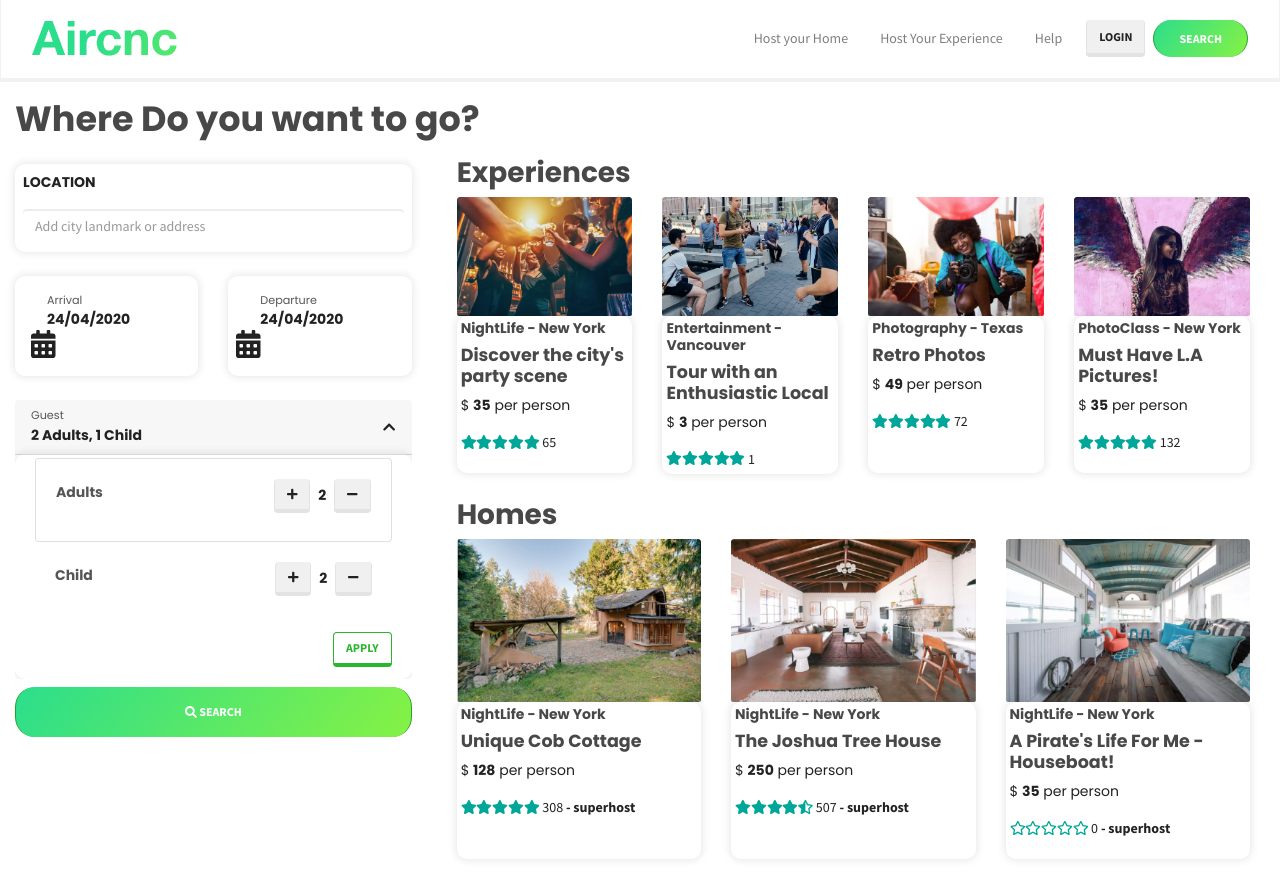
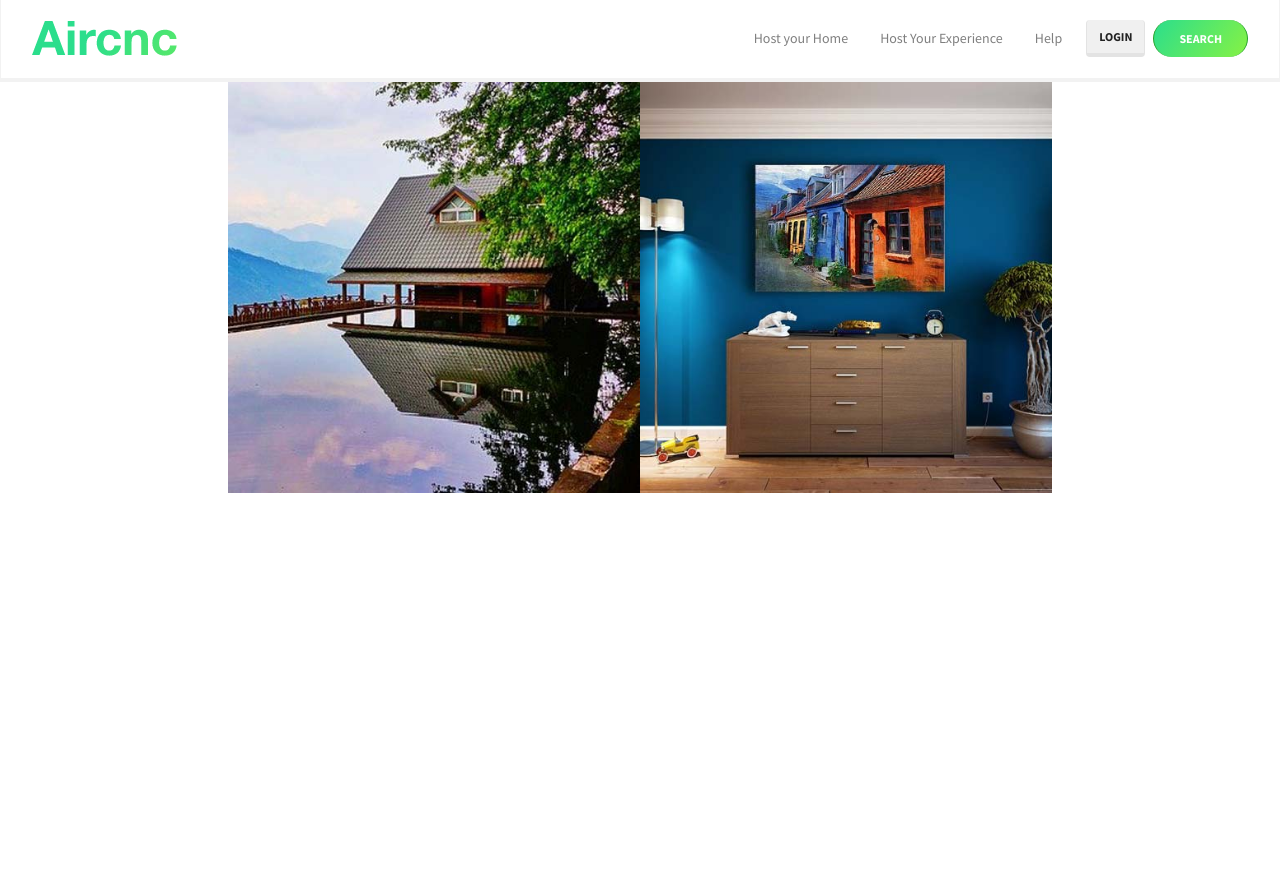
Before and after one commit to habib610/air-cnc, a React (Create React App) app in the folder frontend/: page /details/1 in a window 1280 px wide. After the commit the page ends 800 px from the top, so only its background shows below. Built offline with nearby package versions, Linux system fonts and the light colour scheme.

Commit message:
details-componet-routing

```diff
--- a/frontend/src/App.js
+++ b/frontend/src/App.js
@@ -1,20 +1,20 @@
 import './App.css';
-import data from './data';
-import {useState} from 'react'
-// import 'bootstrap/dist/css/bootstrap.min.css';
 import './bootstrap.min.css'
 import Header from './components/Header';
 import HomeScreen from './Screens/HomeScreen';
+import { BrowserRouter,  Route } from 'react-router-dom';
+import DetailsScreen from './Screens/DetailsScreen';
 
 function App() {
-    const [myArray, setMyArray] = useState(data)
+
     return (
-    <>
+    <BrowserRouter>
      <Header />
      <main>
-       <HomeScreen/>
+       <Route path="/" exact component={HomeScreen} />
+       <Route path="/details/:id" component={DetailsScreen} />
      </main>
-    </>
+    </BrowserRouter>
   );
 }
 
--- /dev/null
+++ b/frontend/src/Screens/DetailsScreen.js
@@ -0,0 +1,26 @@
+import React from 'react';
+import { Col, Container, Image, Row } from 'react-bootstrap';
+import data from '../data';
+
+const DetailsScreen = ({match}) => {
+    const id = match.params.id
+    console.log(id)
+    const detailsTrip = data.find(item => item._id === Number(id))
+    console.log(detailsTrip)
+    return (
+        <Container fluid>
+        <Row  >
+            <Col md={8} className="offset-md-2" >
+                <Row noGutters>
+                    <Col sm={12} md={6} ><Image src={detailsTrip.frontView} fluid /></Col>
+                <Col sm={12} md={6} ><Image src={detailsTrip.innerView} fluid /></Col>
+                </Row>
+            </Col>
+        </Row>
+        <Row>
+        </Row>
+        </Container>
+    );
+};
+
+export default DetailsScreen;
--- a/frontend/src/Screens/HomeScreen.js
+++ b/frontend/src/Screens/HomeScreen.js
@@ -4,10 +4,13 @@ import FilterSidebar from '../components/FilterSidebar';
 import Rating from '../components/Rating';
 import data from '../data';
 
-const HomeScreen = () => {
+const HomeScreen = ({history}) => {
     const [trips, setTrips] = useState(data.slice(0, 4))
     const [homes, setHomes] = useState(data.slice(4))
 
+    const cardClick = (id) => {
+        history.push(`/details/${id}`)
+    }
     return (
         <Container fluid>
             <Row>
@@ -25,7 +28,7 @@ const HomeScreen = () => {
                     <Row className="experience">
                     {
                         trips.map(trip => <Col xs={12} sm={12}  md={6} lg={3} key={trip._id}  >
-                            <Card>
+                            <Card onClick={()=> cardClick(trip._id)} >
                                 <Card.Img variant="top" src={trip.thumbnail} />
                                 <Card.Body className="p-1">
                                 <h6 className="place">{trip.place}</h6>
@@ -43,7 +46,7 @@ const HomeScreen = () => {
                     <Row className="experience">
                     {
                         homes.map(trip => <Col xs={12} sm={12}  md={4}  key={trip._id}  >
-                            <Card>
+                            <Card onClick={()=> cardClick(trip._id)}>
                                 <Card.Img variant="top" src={trip.thumbnail} />
                                 <Card.Body className="p-1">
                                 <h6 className="place">{trip.place}</h6>
```
